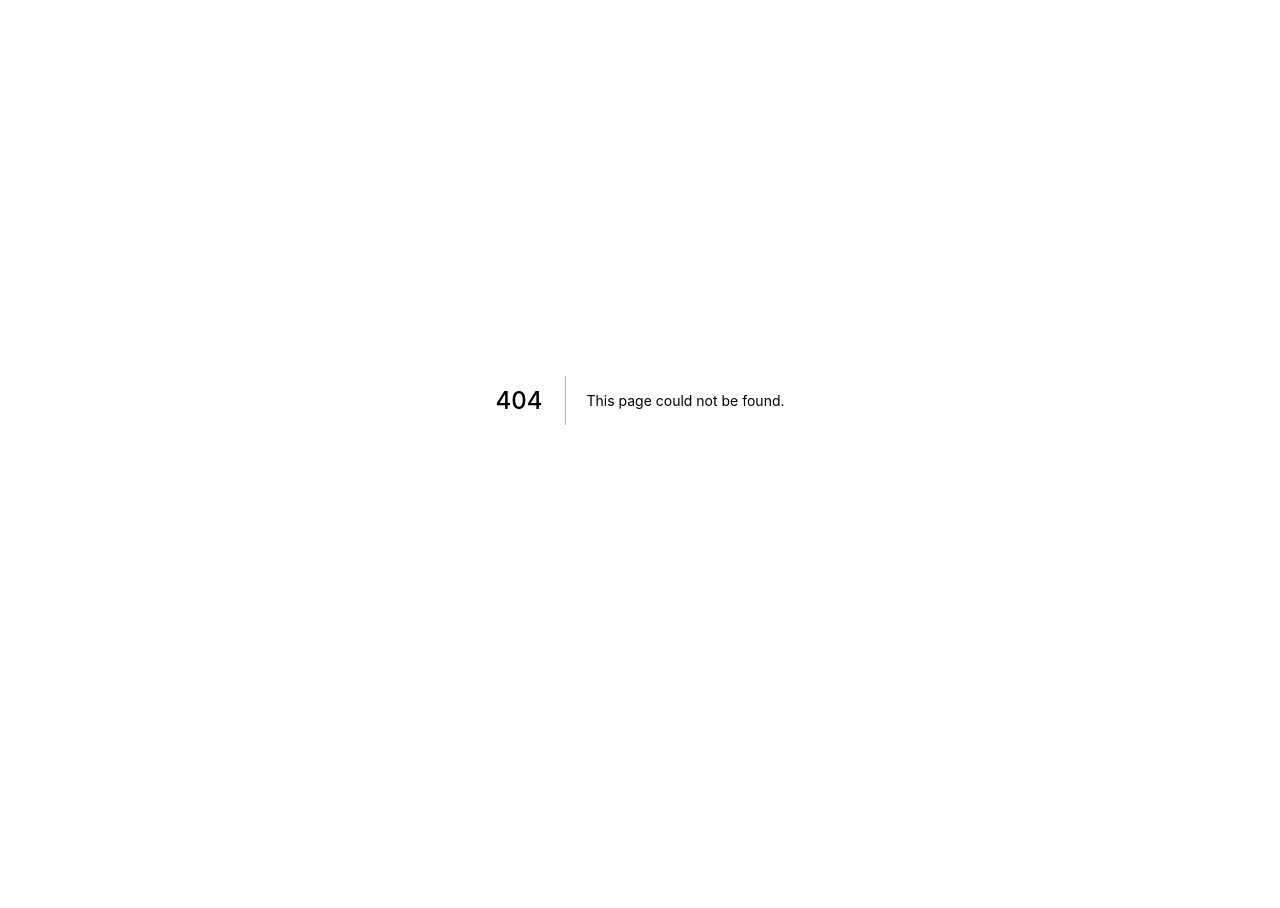
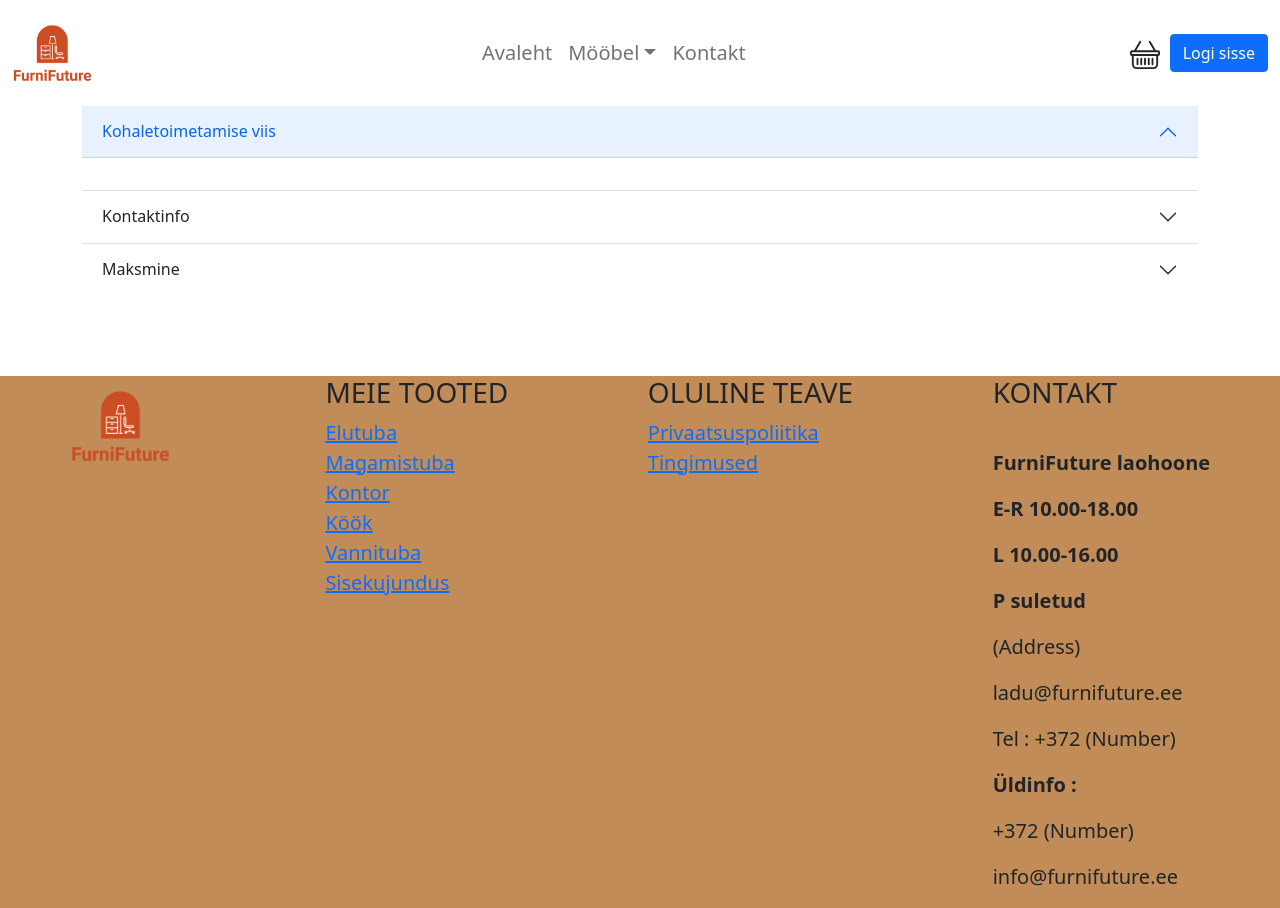
Before and after one commit to andrestammistu/FurniFuture, a Next.js app: page /buying in a window 1280 px wide. Before the commit this address had no page. Before the commit the page ends 800 px from the top, so only its background shows below. Built offline with nearby package versions, Linux system fonts and the light colour scheme.

Commit message:
buying page

```diff
--- /dev/null
+++ b/pages/buying/index.js
@@ -0,0 +1,3 @@
+import Layout from "../../resources/components/buying_layout.js";
+
+export default Layout
--- /dev/null
+++ b/resources/components/buying_layout.js
@@ -0,0 +1,36 @@
+import Header from "./header.js"
+import Footer from "./footer.js"
+import Accordion from 'react-bootstrap/Accordion'
+import Container from 'react-bootstrap/Container'
+import Form from 'react-bootstrap/Form'
+
+
+export default function Buying(){
+    return(
+        <div>
+            <Header/>
+                <Container>
+                    <Accordion defaultActiveKey="0" flush>
+                        <Accordion.Item eventKey="0">
+                            <Accordion.Header>Kohaletoimetamise viis</Accordion.Header>
+                            <Accordion.Body>
+                                <Form>
+                                </Form>
+                            </Accordion.Body>
+                        </Accordion.Item>
+                        <Accordion.Item eventKey="1">
+                            <Accordion.Header>Kontaktinfo</Accordion.Header>
+                            <Accordion.Body>
+                            </Accordion.Body>
+                        </Accordion.Item>
+                        <Accordion.Item eventKey="2">
+                            <Accordion.Header>Maksmine</Accordion.Header>
+                            <Accordion.Body>
+                            </Accordion.Body>
+                        </Accordion.Item>
+                    </Accordion>
+                </Container>
+            <Footer/>
+        </div>
+    )
+}
```
